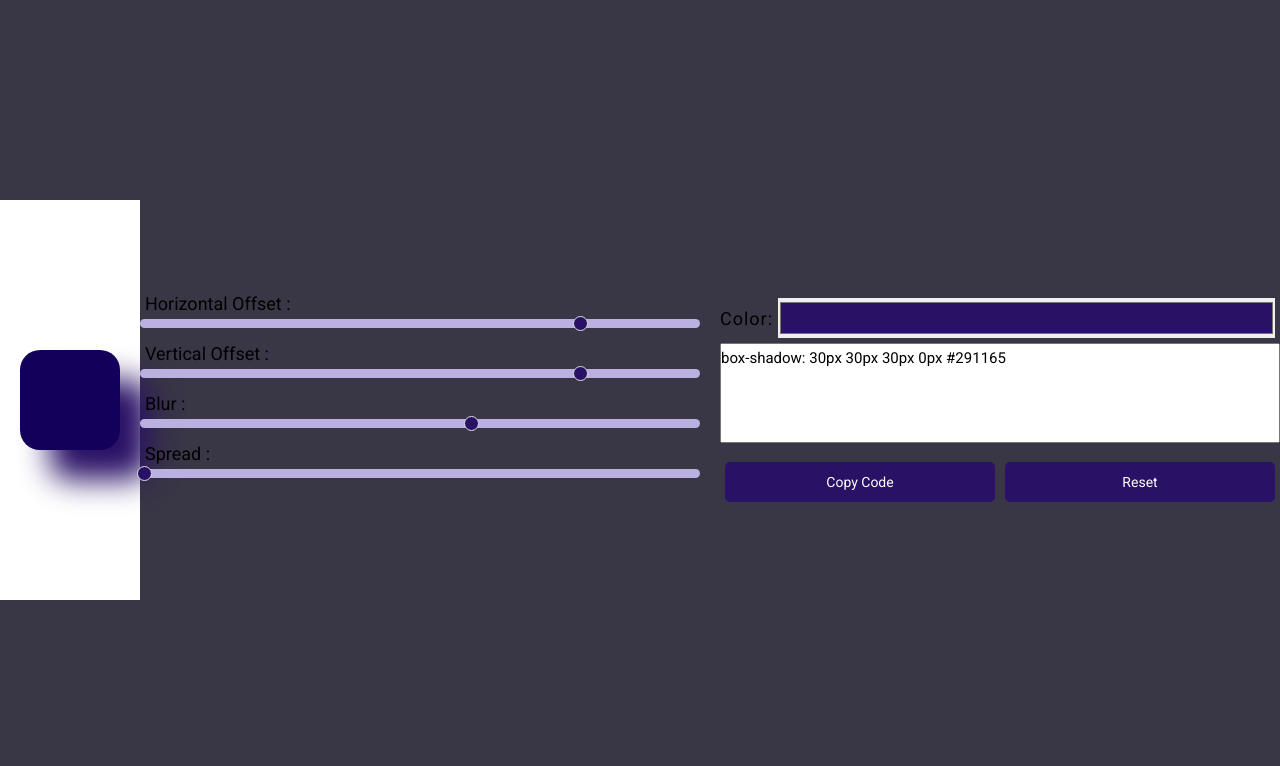
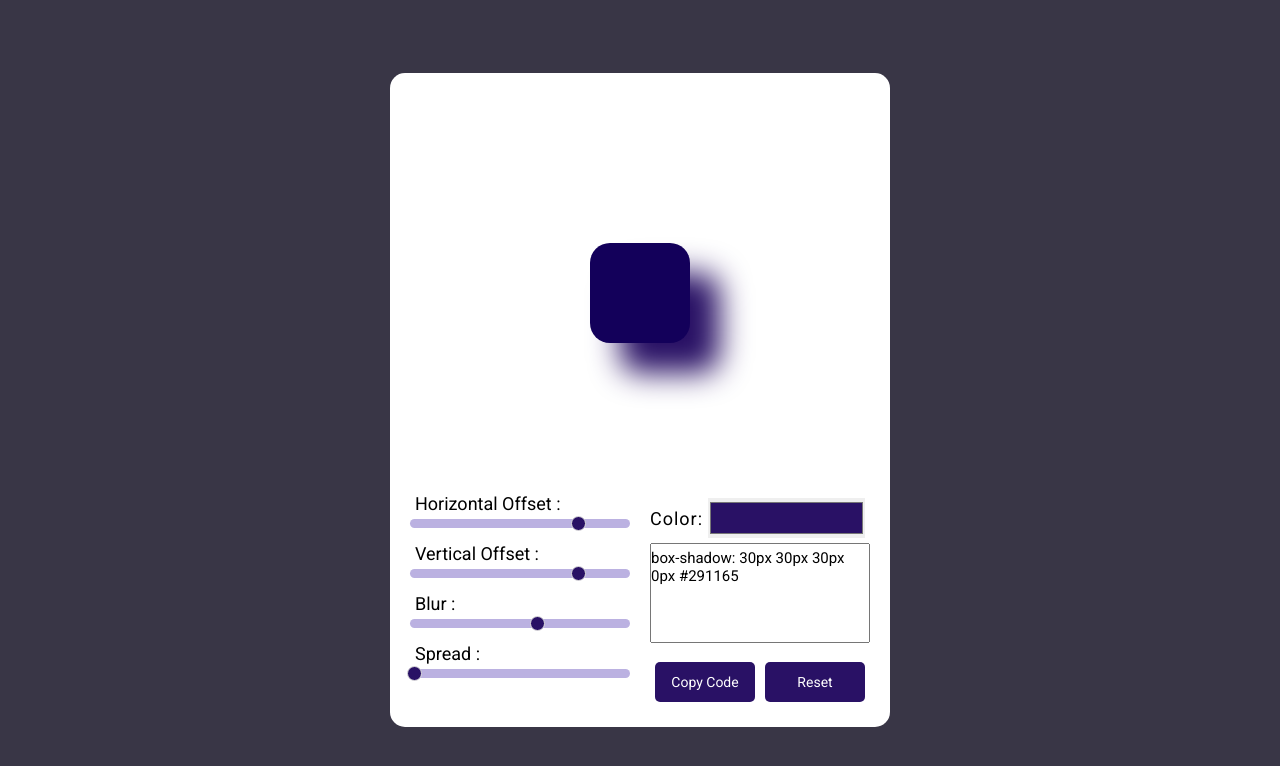
Before and after one commit to codewithandres/-67-Daycode-Box-Shadow-Generator-With-JavaScript, a plain HTML site: page index.html in a window 1280 px wide. Drawn offline with Linux system fonts and the light colour scheme.

Commit message:
correcion de etiquetas

```diff
--- a/index.html
+++ b/index.html
@@ -4,14 +4,14 @@
 <head>
     <meta charset="UTF-8">
     <meta name="viewport" content="width=device-width, initial-scale=1.0">
-    <title>BoxShadow Generator | Codewithandres </title>
-    <!-- custom css -->
+    <title>Box Shadow Generator | Dev Hub ASMR</title>
     <link rel="stylesheet" href="css/main.css">
-    <!-- custom js -->
     <script type="module" src="js/app.js"></script>
 </head>
 
 <body>
+    <div class="container">
+
         <div class="box-container">
             <div id="box"></div>
         </div>
@@ -50,6 +50,11 @@
 
         </div>
     </div>
+
+
+    <script src="script.js">
+
+    </script>
 </body>
 
 </html>
```
Lines whose indentation alone changed are shown as unchanged.
